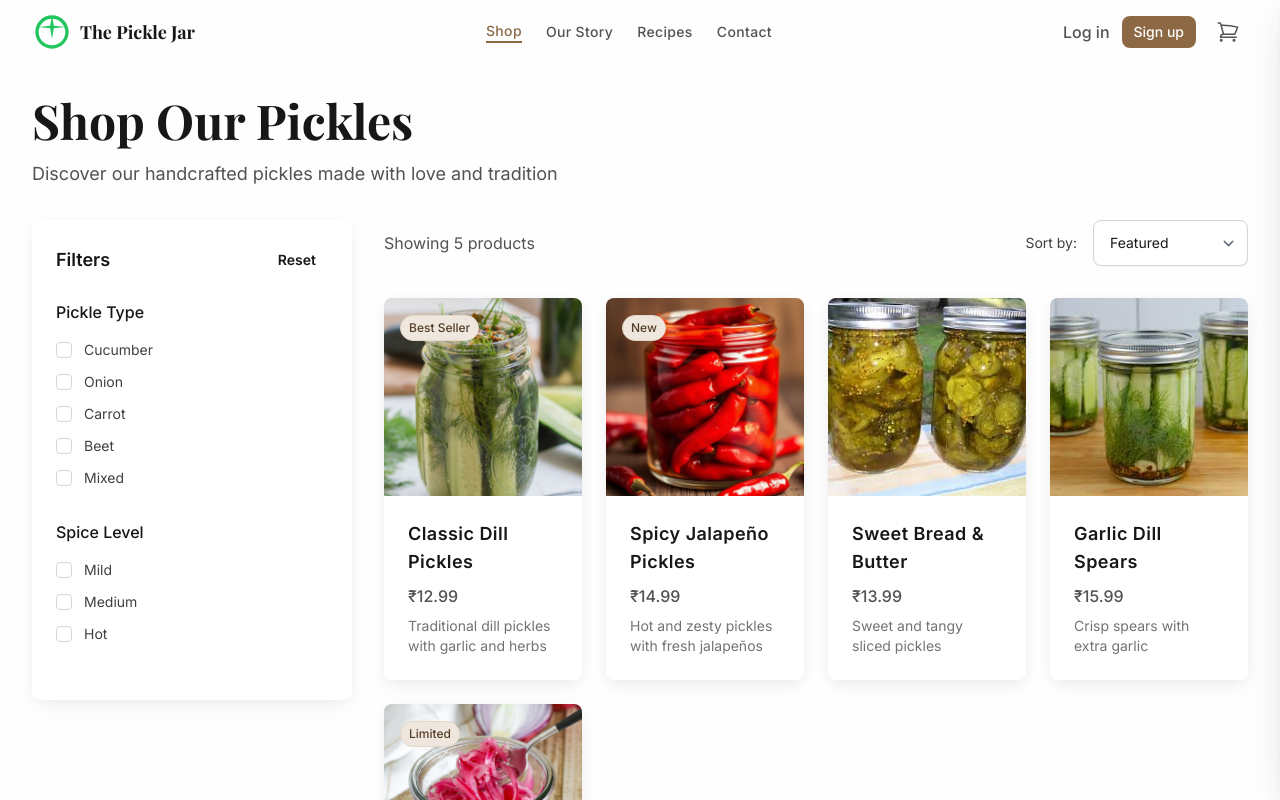
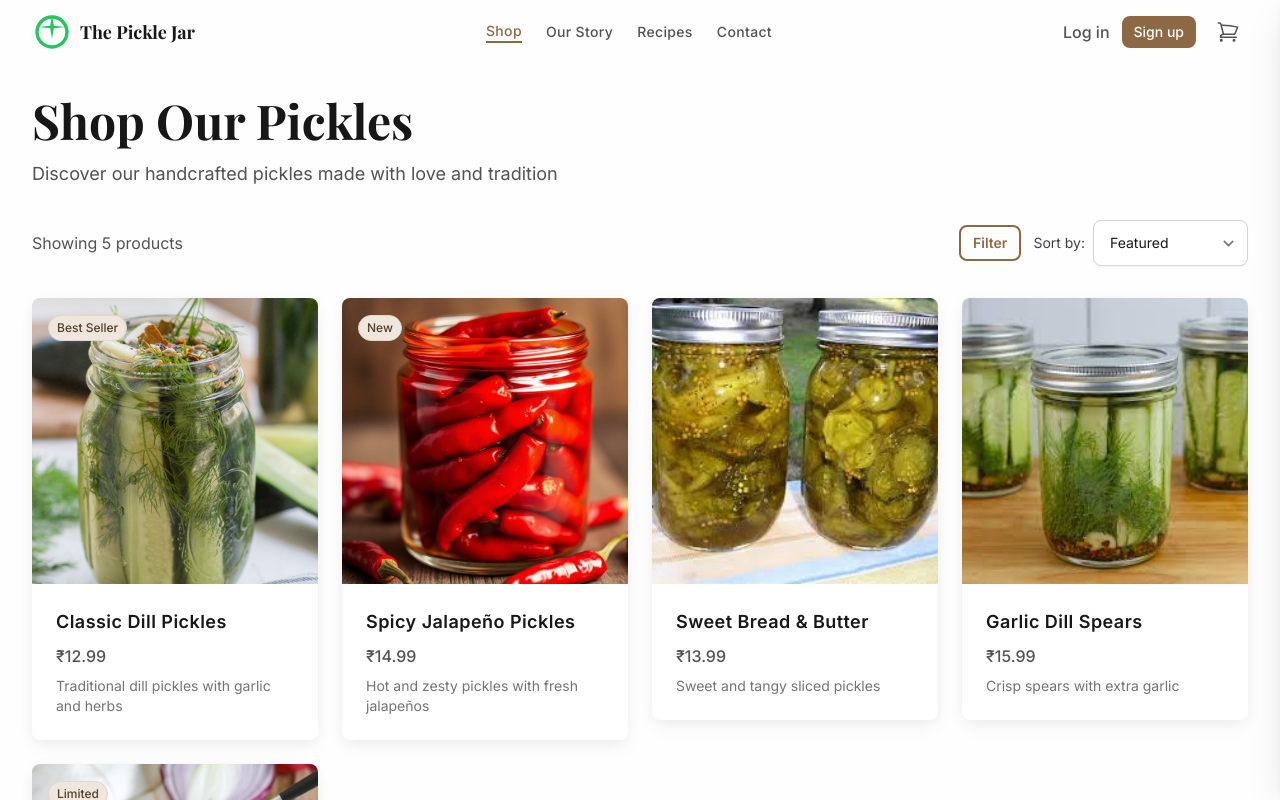
Before and after one commit to sakthi3119/pickle, a React (Vite) app in the folder user/frontend/: page /shop in a window 1280 px wide. Shown: the top 800 px of the page. Built offline with nearby package versions, Linux system fonts and the light colour scheme.

Commit message:
Shop: use modal filter panel on all screen sizes; remove sidebar

```diff
--- a/user/frontend/src/pages/Shop.tsx
+++ b/user/frontend/src/pages/Shop.tsx
@@ -97,60 +97,7 @@ const Shop: React.FC = () => {
           </div>
         </div>
 
-        <div className="flex flex-col lg:flex-row gap-8">
-          {/* Side Filter Panel */}
-          <div className="hidden lg:block lg:w-80 flex-shrink-0">
-            <div className="bg-white rounded-lg shadow-soft p-6 sticky top-24">
-              <div className="flex items-center justify-between mb-6">
-                <h2 className="text-lg font-semibold text-neutral-900">Filters</h2>
-                <Button
-                  variant="ghost"
-                  size="sm"
-                  onClick={resetFilters}
-                  className="text-sm"
-                >
-                  Reset
-                </Button>
-              </div>
-
-              {/* Pickle Type Filter */}
-              <div className="mb-8">
-                <h3 className="font-medium text-neutral-900 mb-4">Pickle Type</h3>
-                <div className="space-y-3">
-                  {filterOptions.pickleType.map((type) => (
-                    <label key={type} className="flex items-center">
-                      <input
-                        type="checkbox"
-                        checked={selectedFilters.pickleType.includes(type)}
-                        onChange={() => handleFilterChange('pickleType', type)}
-                        className="w-4 h-4 text-pickle-600 border-neutral-300 rounded focus:ring-pickle-500"
-                      />
-                      <span className="ml-3 text-sm text-neutral-700">{type}</span>
-                    </label>
-                  ))}
-                </div>
-              </div>
-
-              {/* Spice Level Filter */}
-              <div className="mb-8">
-                <h3 className="font-medium text-neutral-900 mb-4">Spice Level</h3>
-                <div className="space-y-3">
-                  {filterOptions.spiceLevel.map((level) => (
-                    <label key={level} className="flex items-center">
-                      <input
-                        type="checkbox"
-                        checked={selectedFilters.spiceLevel.includes(level)}
-                        onChange={() => handleFilterChange('spiceLevel', level)}
-                        className="w-4 h-4 text-pickle-600 border-neutral-300 rounded focus:ring-pickle-500"
-                      />
-                      <span className="ml-3 text-sm text-neutral-700">{level}</span>
-                    </label>
-                  ))}
-                </div>
-              </div>
-            </div>
-          </div>
-
+        <div className="flex flex-col gap-8">
           {/* Product Grid */}
           <div className="flex-1">
             {/* Results Header */}
@@ -158,7 +105,11 @@ const Shop: React.FC = () => {
               <p className="text-neutral-600">
                 Showing {products.length} products
               </p>
-              <div className="flex items-center space-x-4">
+              <div className="flex items-center gap-3">
+                <Button variant="outline" size="sm" onClick={() => setIsFilterOpen(true)}>
+                  Filter
+                </Button>
+                <div className="flex items-center space-x-2">
                   <label className="text-sm text-neutral-700">Sort by:</label>
                   <select className="form-input text-sm w-auto">
                     <option>Featured</option>
@@ -167,6 +118,7 @@ const Shop: React.FC = () => {
                     <option>Name: A to Z</option>
                     <option>Name: Z to A</option>
                   </select>
+                </div>
               </div>
             </div>
 
```
Lines whose indentation alone changed are shown as unchanged.
